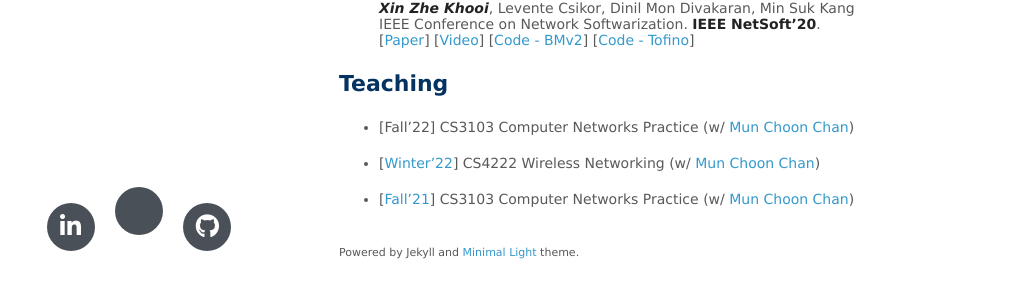
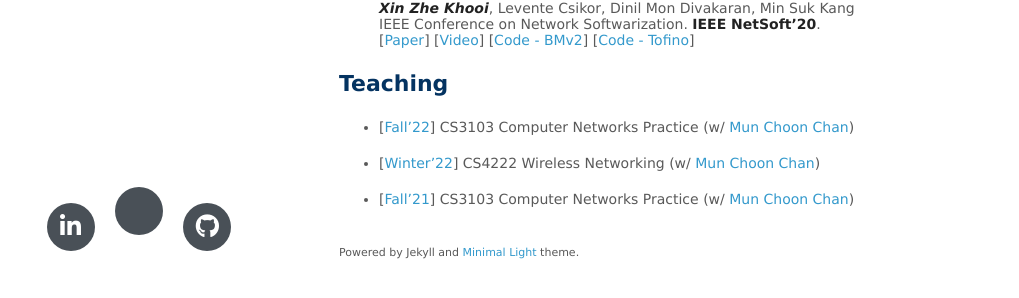
Before and after one commit to khooi8913/khooi8913.github.io, a Jekyll site: the page built from index.md, in a window 1280 px wide and 900 px high, scrolled down 552 px. Shown: the part 571-869 px from the top of the window, without its empty margins (131-1150 px from the left). Built offline with Jekyll 4.4.1, drawn with Linux system fonts in a browser that asks for light colours; nearby versions of some CDN libraries; a style sheet for code colours, icons or effects is not loaded; our own code applies the rules of GitHub Pages for plain Markdown files; some of the changed lines change nothing that is shown.

Commit message:
added new teaching report link

```diff
--- a/index.md
+++ b/index.md
@@ -106,7 +106,7 @@
 [Winter'23] -->
 
 
-- [Fall'22]
+- [[Fall'22](https://drive.google.com/file/d/1eo8T4XvxonI7Ys2IoD19Ocn7yWvPeTZ_/view?usp=sharing)]
 CS3103 Computer Networks Practice (w/ [Mun Choon Chan](https://www.comp.nus.edu.sg/~chanmc/))
 
 - [[Winter'22](https://drive.google.com/file/d/1zx438PuWai7zmdqEahyCVPN1RibwK1Qq/view?usp=sharing)]
```
